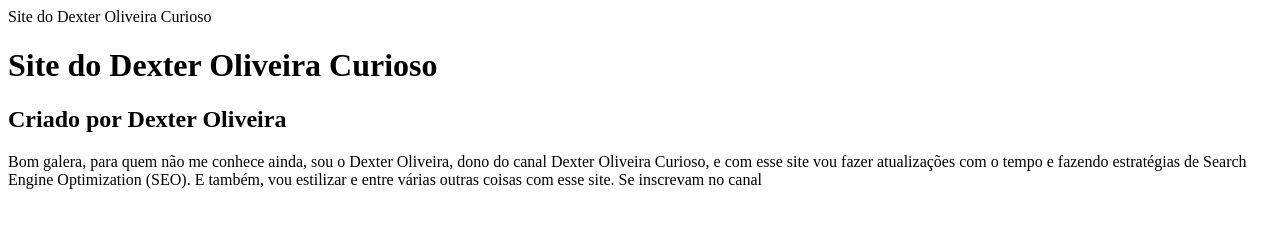
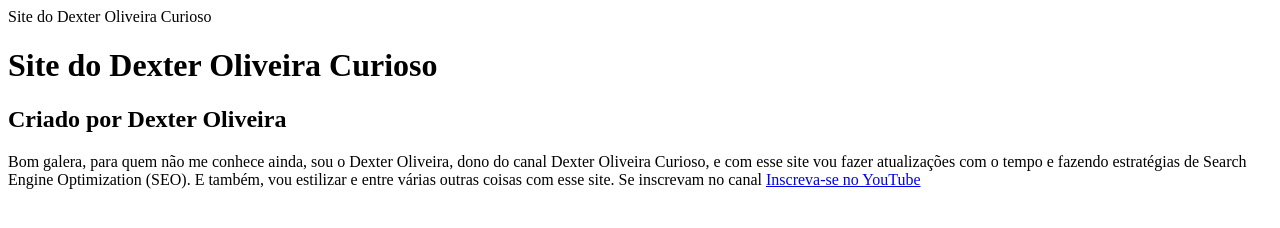
Before and after one commit to dexteroliveiracurioso/dexteroliveiracurioso.github.io, a plain HTML site: page index.html in a window 1280 px wide. Drawn offline with Linux system fonts and the light colour scheme.

Commit message:
Update index.html

```diff
--- a/index.html
+++ b/index.html
@@ -8,7 +8,7 @@
   <body>
     <h1>Site do Dexter Oliveira Curioso</h1>
     <h2>Criado por Dexter Oliveira</h2>
-    <p>Bom galera, para quem não me conhece ainda, sou o Dexter Oliveira, dono do canal Dexter Oliveira Curioso, e com esse site vou fazer atualizações com o tempo e fazendo estratégias de Search Engine Optimization (SEO). E também, vou estilizar e entre várias outras coisas com esse site. Se inscrevam no canal <a href="https://www.youtube.com/@dexter.oliveira.curioso"</p>
+    <p>Bom galera, para quem não me conhece ainda, sou o Dexter Oliveira, dono do canal Dexter Oliveira Curioso, e com esse site vou fazer atualizações com o tempo e fazendo estratégias de Search Engine Optimization (SEO). E também, vou estilizar e entre várias outras coisas com esse site. Se inscrevam no canal <a href="https://www.youtube.com/@dexter.oliveira.curioso">Inscreva-se no YouTube</a></p>
 
   </body>
 </html>
```
